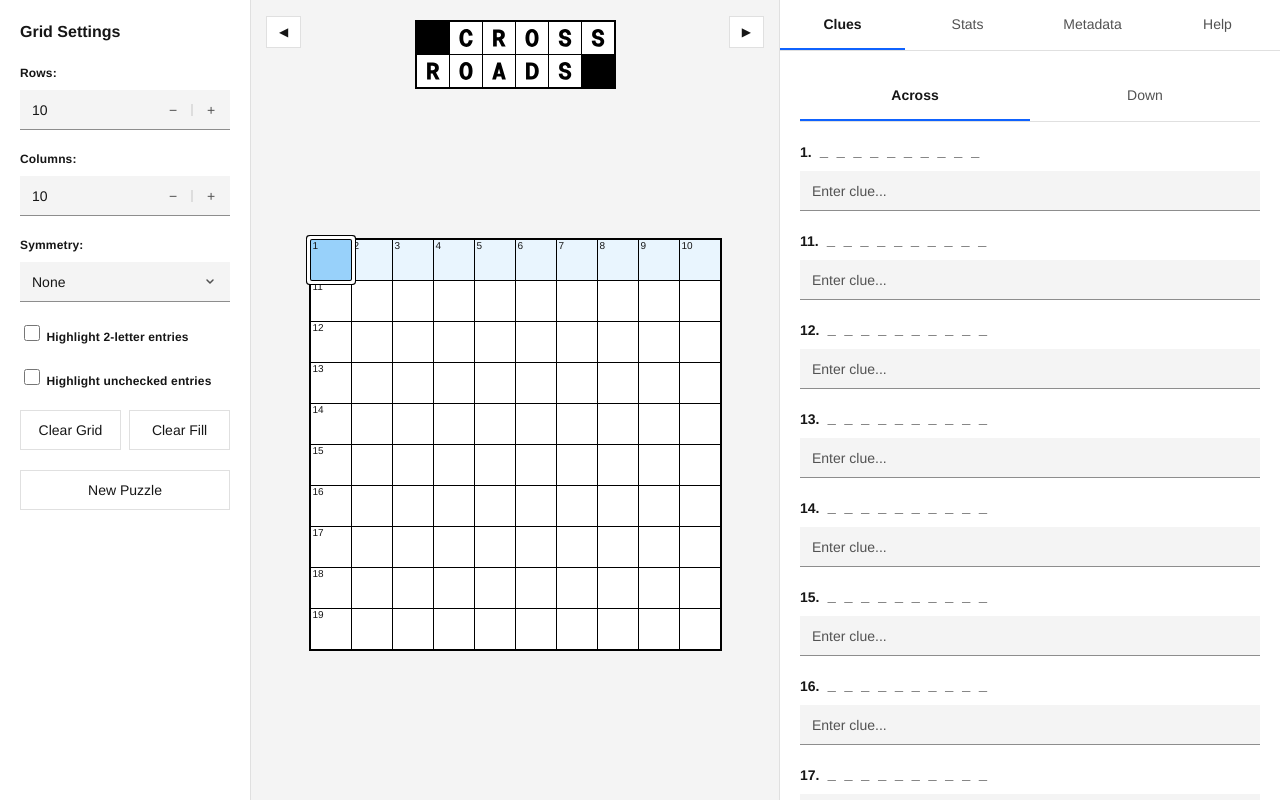
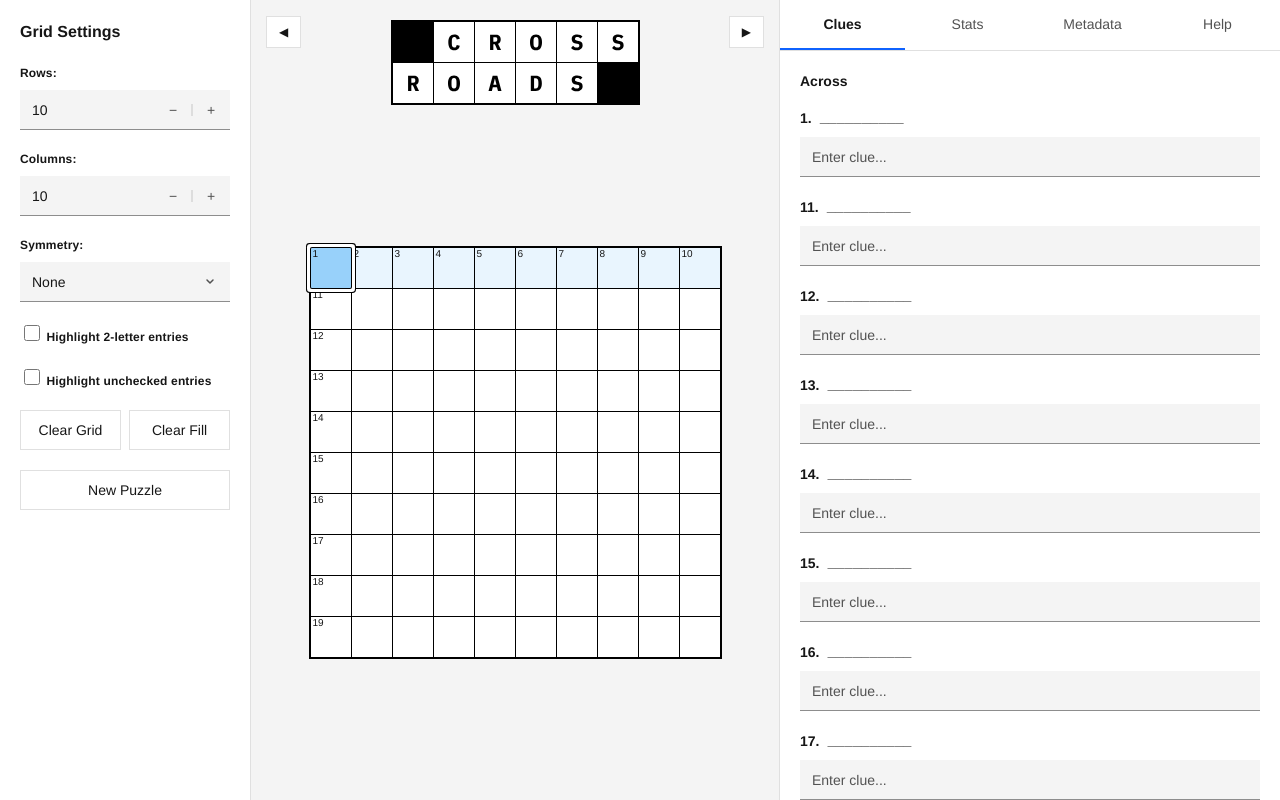
Before and after one commit to hugolynch/crossroads, a Svelte app: page / in a window 1280 px wide. Built offline with nearby package versions, Linux system fonts and the light colour scheme.

Commit message:
Update logo and favicon

```diff
--- a/src/components/CluesPanel.svelte
+++ b/src/components/CluesPanel.svelte
@@ -1,8 +1,6 @@
 <script lang="ts">
   import { words, clues, grid } from '../lib/store';
   import { getWordCells } from '../lib/gridUtils';
-
-  let activeTab: 'across' | 'down' = 'across';
 
   // Sort words by their grid number, but for down words also ensure proper position ordering
   $: acrossWords = $words.filter(w => w.direction === 'across').sort((a, b) => {
@@ -41,30 +39,16 @@
         return cell.letter;
       }
       return '_';
-    }).join(' ');
+    }).join('');
   }
 </script>
 
 <div class="clues-panel">
-  <div class="tabs">
-    <button
-      class="tab"
-      class:active={activeTab === 'across'}
-      on:click={() => activeTab = 'across'}
-    >
-      Across
-    </button>
-    <button
-      class="tab"
-      class:active={activeTab === 'down'}
-      on:click={() => activeTab = 'down'}
-    >
-      Down
-    </button>
-  </div>
-
   <div class="clues-content">
-    {#if activeTab === 'across'}
+    {#if acrossWords.length > 0 || downWords.length > 0}
+      {#if acrossWords.length > 0}
+        <div class="clues-section">
+          <h3 class="section-heading">Across</h3>
           <div class="clues-list">
             {#each acrossWords as word (word.id)}
               <div class="clue-item">
@@ -81,11 +65,13 @@
                 />
               </div>
             {/each}
-        {#if acrossWords.length === 0}
-          <p class="no-clues">No across words detected</p>
+          </div>
+        </div>
       {/if}
-      </div>
-    {:else}
+
+      {#if downWords.length > 0}
+        <div class="clues-section">
+          <h3 class="section-heading">Down</h3>
           <div class="clues-list">
             {#each downWords as word (word.id)}
               <div class="clue-item">
@@ -102,10 +88,11 @@
                 />
               </div>
             {/each}
-        {#if downWords.length === 0}
-          <p class="no-clues">No down words detected</p>
+          </div>
+        </div>
       {/if}
-      </div>
+    {:else}
+      <p class="no-clues">No words detected</p>
     {/if}
   </div>
 </div>
@@ -118,49 +105,26 @@
     background: var(--carbon-white);
   }
 
-  .tabs {
-    display: flex;
-    border-bottom: 1px solid var(--carbon-gray-20);
-    margin-bottom: var(--carbon-spacing-05);
-  }
-
-  .tab {
-    flex: 1;
-    padding: var(--carbon-spacing-04);
-    border: none;
-    background: transparent;
-    cursor: pointer;
-    border-bottom: 2px solid transparent;
-    font-family: 'IBM Plex Sans', 'Helvetica Neue', Arial, sans-serif;
-    font-size: 14px;
-    font-weight: 400;
-    color: var(--carbon-gray-70);
-    transition: color 0.2s, border-color 0.2s, background 0.2s;
-  }
-
-  .tab:hover {
-    background: var(--carbon-gray-10);
-    color: var(--carbon-gray-100);
-  }
-
-  .tab:active {
-    background: var(--carbon-gray-20);
-  }
-
-  .tab:focus-visible {
-    outline: 2px solid var(--carbon-blue-60);
-    outline-offset: -2px;
-  }
-
-  .tab.active {
-    border-bottom-color: var(--carbon-blue-60);
-    color: var(--carbon-gray-100);
-    font-weight: 600;
-  }
-
   .clues-content {
     flex: 1;
     overflow-y: auto;
+    display: flex;
+    flex-direction: column;
+    gap: var(--carbon-spacing-06);
+  }
+
+  .clues-section {
+    display: flex;
+    flex-direction: column;
+    gap: var(--carbon-spacing-04);
+  }
+
+  .section-heading {
+    font-size: 14px;
+    font-weight: 600;
+    font-family: 'IBM Plex Sans', 'Helvetica Neue', Arial, sans-serif;
+    color: var(--carbon-gray-100);
+    margin: 0;
   }
 
   .clues-list {
```
Also changed, not shown: public/favicon.svg, public/logo.svg. Lines whose indentation alone changed are shown as unchanged.
